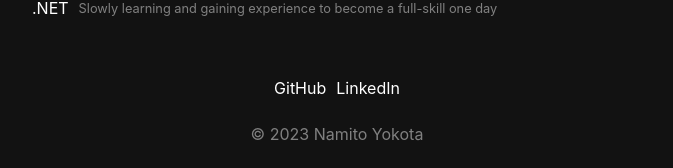
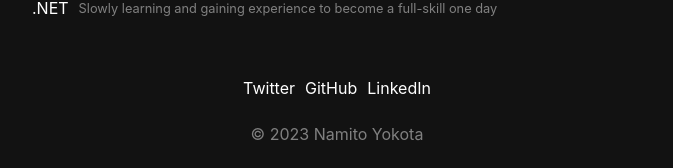
Before and after one commit to namitoyokota/portfolio, a Next.js app: page / in a window 1280 px wide. Shown: the part 1066-1234 px from the top of the page, without its empty margins (303-976 px from the left). Built offline with nearby package versions, Linux system fonts and the light colour scheme.

Commit message:
added twitter link

```diff
--- a/components/Layout.tsx
+++ b/components/Layout.tsx
@@ -24,6 +24,10 @@ const Layout = ({ children, customMeta }: LayoutProps): JSX.Element => {
             <footer>
                 <div className={styles.footerpane}>
                     <div className={styles.sociallinks}>
+                        <a className={styles.sociallink} href="https://twitter.com/namitoyokota" target="_blank" rel="noreferrer">
+                            Twitter
+                        </a>
+
                         <a className={styles.sociallink} href="https://github.com/namitoyokota" target="_blank" rel="noreferrer">
                             GitHub
                         </a>
```
